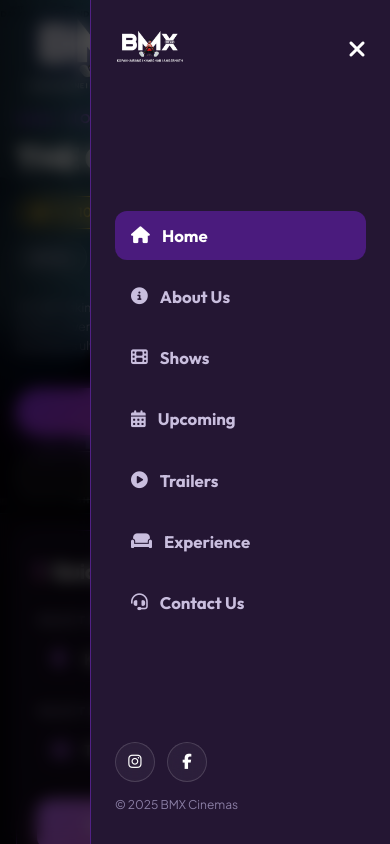
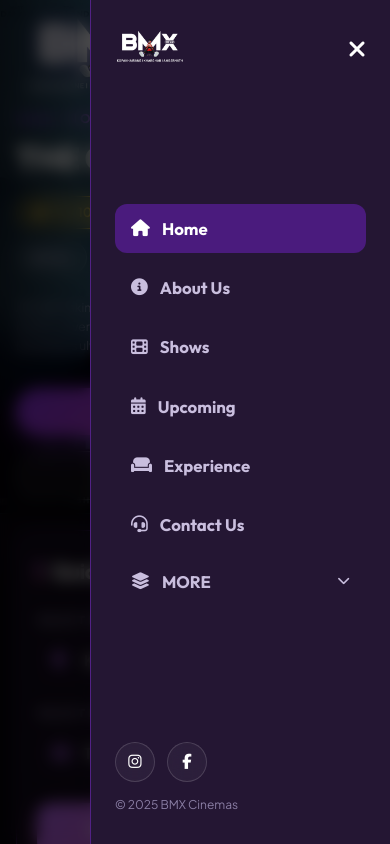
Before and after one commit to YGCodeScape/BMX-Cinemas, a React (Vite) app: page / in a window 390 px wide. Both pictures are taken after a click on the button 345 px from the left and 57 px from the top of the page. Shown: the top 844 px of the page. Built offline with nearby package versions, Linux system fonts and the light colour scheme.

Commit message:
mobile meu dropdown

```diff
--- a/src/components/home/Navbar.jsx
+++ b/src/components/home/Navbar.jsx
@@ -5,6 +5,7 @@ import '../../styles/navigation.css';
 export default function Navbar({ activePage = 'home', onNavigate }) {
   const navigate = useNavigate();
   const [isDrawerOpen, setIsDrawerOpen] = useState(false);
+  const [isMobileMoreOpen, setIsMobileMoreOpen] = useState(false);
   const [isScrolled, setIsScrolled] = useState(false);
 
   // Scroll event handler for header shrink & backdrop blur effect
@@ -21,8 +22,29 @@ export default function Navbar({ activePage = 'home', onNavigate }) {
     return () => window.removeEventListener('scroll', handleScroll);
   }, []);
 
+  // Lock body scrolling when mobile navigation drawer is open
+  useEffect(() => {
+    if (isDrawerOpen) {
+      document.body.classList.add('drawer-open');
+      document.documentElement.classList.add('drawer-open');
+    } else {
+      document.body.classList.remove('drawer-open');
+      document.documentElement.classList.remove('drawer-open');
+    }
+
+    return () => {
+      document.body.classList.remove('drawer-open');
+      document.documentElement.classList.remove('drawer-open');
+    };
+  }, [isDrawerOpen]);
+
   const toggleDrawer = () => setIsDrawerOpen(!isDrawerOpen);
-  const closeDrawer = () => setIsDrawerOpen(false);
+  const closeDrawer = () => {
+    setIsDrawerOpen(false);
+    setIsMobileMoreOpen(false);
+    document.body.classList.remove('drawer-open');
+    document.documentElement.classList.remove('drawer-open');
+  };
 
   const handleNavClick = (target) => {
     closeDrawer();
@@ -30,27 +52,46 @@ export default function Navbar({ activePage = 'home', onNavigate }) {
       onNavigate(target);
     }
 
+    const performScroll = () => {
       if (target === 'home') {
+        if (window.location.pathname !== '/') {
           navigate('/');
+        }
         window.scrollTo({ top: 0, behavior: 'smooth' });
       } else if (target === 'about') {
+        if (window.location.pathname !== '/about') {
           navigate('/about');
+        }
         window.scrollTo({ top: 0, behavior: 'smooth' });
       } else if (target === 'contact') {
+        if (window.location.pathname !== '/contact') {
           navigate('/contact');
+        }
         window.scrollTo({ top: 0, behavior: 'smooth' });
       } else {
+        const scrollToSection = () => {
+          const el = document.getElementById(target);
+          if (el) {
+            el.scrollIntoView({ behavior: 'smooth' });
+          } else {
+            const footerEl = document.querySelector('.site-footer');
+            if (footerEl) {
+              footerEl.scrollIntoView({ behavior: 'smooth' });
+            }
+          }
+        };
+
         if (window.location.pathname !== '/') {
           navigate('/');
-        setTimeout(() => {
-          const el = document.getElementById(target);
-          if (el) el.scrollIntoView({ behavior: 'smooth' });
-        }, 150);
+          setTimeout(scrollToSection, 150);
         } else {
-        const el = document.getElementById(target);
-        if (el) el.scrollIntoView({ behavior: 'smooth' });
+          scrollToSection();
         }
       }
+    };
+
+    // Defer scroll execution slightly to allow drawer animation & body scroll unlock to finish
+    setTimeout(performScroll, 80);
   };
 
   return (
@@ -154,27 +195,101 @@ export default function Navbar({ activePage = 'home', onNavigate }) {
         </div>
 
         <nav className="drawer-nav">
-          <a href="#home" className="drawer-link active" onClick={(e) => { e.preventDefault(); handleNavClick('home'); }}>
+          <a
+            href="#home"
+            className={`drawer-link ${activePage === 'home' ? 'active' : ''}`}
+            onClick={(e) => { e.preventDefault(); handleNavClick('home'); }}
+          >
             <i className="fa-solid fa-house"></i> Home
           </a>
-          <a href="#about" className="drawer-link" onClick={(e) => { e.preventDefault(); handleNavClick('about'); }}>
+          <a
+            href="#about"
+            className={`drawer-link ${activePage === 'about' ? 'active' : ''}`}
+            onClick={(e) => { e.preventDefault(); handleNavClick('about'); }}
+          >
             <i className="fa-solid fa-circle-info"></i> About Us
           </a>
-          <a href="#shows" className="drawer-link" onClick={(e) => { e.preventDefault(); handleNavClick('shows'); }}>
+          <a
+            href="#shows"
+            className={`drawer-link ${activePage === 'shows' ? 'active' : ''}`}
+            onClick={(e) => { e.preventDefault(); handleNavClick('shows'); }}
+          >
             <i className="fa-solid fa-film"></i> Shows
           </a>
-          <a href="#upcoming" className="drawer-link" onClick={(e) => { e.preventDefault(); handleNavClick('upcoming'); }}>
+          <a
+            href="#upcoming"
+            className={`drawer-link ${activePage === 'upcoming' ? 'active' : ''}`}
+            onClick={(e) => { e.preventDefault(); handleNavClick('upcoming'); }}
+          >
             <i className="fa-solid fa-calendar-days"></i> Upcoming
           </a>
-          <a href="#trailers" className="drawer-link" onClick={(e) => { e.preventDefault(); handleNavClick('trailers'); }}>
+          <a
+            href="#experience"
+            className={`drawer-link ${activePage === 'experience' ? 'active' : ''}`}
+            onClick={(e) => { e.preventDefault(); handleNavClick('experience'); }}
+          >
+            <i className="fa-solid fa-couch"></i> Experience
+          </a>
+          <a
+            href="#contact"
+            className={`drawer-link ${activePage === 'contact' ? 'active' : ''}`}
+            onClick={(e) => { e.preventDefault(); handleNavClick('contact'); }}
+          >
+            <i className="fa-solid fa-headset"></i> Contact Us
+          </a>
+
+          {/* MORE Dropdown Menu for Mobile Drawer */}
+          <div className={`drawer-dropdown ${isMobileMoreOpen ? 'open' : ''}`}>
+            <button
+              type="button"
+              className={`drawer-link drawer-dropdown-btn ${['trailers', 'career', 'faqs', 'advertise', 'corporate'].includes(activePage) || isMobileMoreOpen ? 'active' : ''}`}
+              onClick={() => setIsMobileMoreOpen(!isMobileMoreOpen)}
+            >
+              <div className="drawer-dropdown-title">
+                <i className="fa-solid fa-layer-group"></i>
+                <span>MORE</span>
+              </div>
+              <i className={`fa-solid fa-chevron-down drawer-dropdown-arrow ${isMobileMoreOpen ? 'rotate' : ''}`}></i>
+            </button>
+
+            <div className="drawer-dropdown-menu">
+              <a
+                href="#trailers"
+                className={`drawer-sublink ${activePage === 'trailers' ? 'active' : ''}`}
+                onClick={(e) => { e.preventDefault(); handleNavClick('trailers'); }}
+              >
                 <i className="fa-solid fa-circle-play"></i> Trailers
               </a>
-          <a href="#experience" className="drawer-link" onClick={(e) => { e.preventDefault(); handleNavClick('experience'); }}>
-            <i className="fa-solid fa-couch"></i> Experience
+              <a
+                href="#career"
+                className={`drawer-sublink ${activePage === 'career' ? 'active' : ''}`}
+                onClick={(e) => { e.preventDefault(); handleNavClick('career'); }}
+              >
+                <i className="fa-solid fa-briefcase"></i> Career
               </a>
-          <a href="#contact" className="drawer-link" onClick={(e) => { e.preventDefault(); handleNavClick('contact'); }}>
-            <i className="fa-solid fa-headset"></i> Contact Us
+              <a
+                href="#faqs"
+                className={`drawer-sublink ${activePage === 'faqs' ? 'active' : ''}`}
+                onClick={(e) => { e.preventDefault(); handleNavClick('faqs'); }}
+              >
+                <i className="fa-solid fa-circle-question"></i> FAQs
               </a>
+              <a
+                href="#advertise"
+                className={`drawer-sublink ${activePage === 'advertise' ? 'active' : ''}`}
+                onClick={(e) => { e.preventDefault(); handleNavClick('advertise'); }}
+              >
+                <i className="fa-solid fa-rectangle-ad"></i> Advertise With Us
+              </a>
+              <a
+                href="#corporate"
+                className={`drawer-sublink ${activePage === 'corporate' ? 'active' : ''}`}
+                onClick={(e) => { e.preventDefault(); handleNavClick('corporate'); }}
+              >
+                <i className="fa-solid fa-users-gear"></i> Corporate Booking
+              </a>
+            </div>
+          </div>
         </nav>
 
         <div className="drawer-footer">
@@ -191,6 +306,7 @@ export default function Navbar({ activePage = 'home', onNavigate }) {
         className={`drawer-overlay ${isDrawerOpen ? 'active' : ''}`}
         id="drawerOverlay"
         onClick={closeDrawer}
+        onTouchMove={(e) => e.preventDefault()}
       ></div>
     </>
   );
--- a/src/styles/navigation.css
+++ b/src/styles/navigation.css
@@ -226,6 +226,15 @@
   cursor: pointer;
 }
 
+/* Lock background scrolling on mobile when drawer is open */
+html.drawer-open,
+body.drawer-open {
+  overflow: hidden !important;
+  height: 100vh !important;
+  height: 100dvh !important;
+  touch-action: none !important;
+}
+
 /* Mobile Drawer */
 .mobile-drawer {
   position: fixed;
@@ -233,6 +242,7 @@
   right: -100%;
   width: 300px;
   height: 100vh;
+  height: 100dvh;
   background: var(--card-strong);
   border-left: 1px solid var(--border-glow);
   z-index: 2000;
@@ -241,6 +251,10 @@
   flex-direction: column;
   justify-content: space-between;
   transition: var(--transition-smooth);
+  overflow-y: auto;
+  overscroll-behavior: contain;
+  -webkit-overflow-scrolling: touch;
+  touch-action: pan-y;
 }
 
 .mobile-drawer.active {
@@ -269,8 +283,9 @@
 .drawer-nav {
   display: flex;
   flex-direction: column;
-  gap: 12px;
-  margin-top: 30px;
+  gap: 10px;
+  margin-top: 24px;
+  margin-bottom: 24px;
 }
 
 .drawer-link {
@@ -284,12 +299,102 @@
   align-items: center;
   gap: 12px;
   transition: var(--transition-fast);
+  text-decoration: none;
 }
 
 .drawer-link:hover, .drawer-link.active {
   color: var(--text-primary);
   background: var(--purple-deep);
 }
+
+/* Mobile Drawer MORE Dropdown Accordion */
+.drawer-dropdown {
+  display: flex;
+  flex-direction: column;
+  width: 100%;
+}
+
+.drawer-dropdown-btn {
+  width: 100%;
+  border: none;
+  background: transparent;
+  cursor: pointer;
+  justify-content: space-between;
+  text-align: left;
+}
+
+.drawer-dropdown-title {
+  display: flex;
+  align-items: center;
+  gap: 12px;
+}
+
+.drawer-dropdown-arrow {
+  font-size: 0.8rem;
+  transition: transform 0.3s ease;
+  color: var(--text-secondary);
+}
+
+.drawer-dropdown-arrow.rotate {
+  transform: rotate(180deg);
+  color: var(--pink);
+}
+
+.drawer-dropdown-menu {
+  max-height: 0;
+  overflow: hidden;
+  opacity: 0;
+  transition: max-height 0.35s ease-in-out, opacity 0.3s ease-in-out, padding 0.3s ease;
+  display: flex;
+  flex-direction: column;
+  gap: 6px;
+  padding-left: 14px;
+  margin-top: 0;
+}
+
+.drawer-dropdown.open .drawer-dropdown-menu {
+  max-height: 320px;
+  opacity: 1;
+  padding-top: 8px;
+  padding-bottom: 6px;
+}
+
+.drawer-sublink {
+  font-family: var(--font-heading);
+  font-size: 0.95rem;
+  font-weight: 600;
+  color: var(--text-secondary);
+  padding: 10px 14px;
+  border-radius: 10px;
+  display: flex;
+  align-items: center;
+  gap: 12px;
+  text-decoration: none;
+  transition: var(--transition-fast);
+  background: rgba(255, 255, 255, 0.03);
+  border: 1px solid rgba(255, 255, 255, 0.05);
+}
+
+.drawer-sublink i {
+  font-size: 0.85rem;
+  color: var(--purple-light);
+  transition: transform 0.25s ease, color 0.25s ease;
+}
+
+.drawer-sublink:hover,
+.drawer-sublink.active {
+  color: #fff;
+  background: linear-gradient(135deg, var(--purple-deep) 0%, rgba(139, 47, 232, 0.35) 100%);
+  border-color: rgba(139, 47, 232, 0.4);
+  padding-left: 18px;
+}
+
+.drawer-sublink:hover i,
+.drawer-sublink.active i {
+  color: var(--pink);
+  transform: scale(1.1);
+}
+
 
 .drawer-footer {
   display: flex;
@@ -313,12 +418,15 @@
   left: 0;
   width: 100vw;
   height: 100vh;
+  height: 100dvh;
   background: rgba(0, 0, 0, 0.7);
   backdrop-filter: blur(8px);
   z-index: 1999;
   opacity: 0;
   visibility: hidden;
   transition: var(--transition-fast);
+  touch-action: none;
+  overscroll-behavior: contain;
 }
 
 .drawer-overlay.active {
```
Lines whose indentation alone changed are shown as unchanged.
